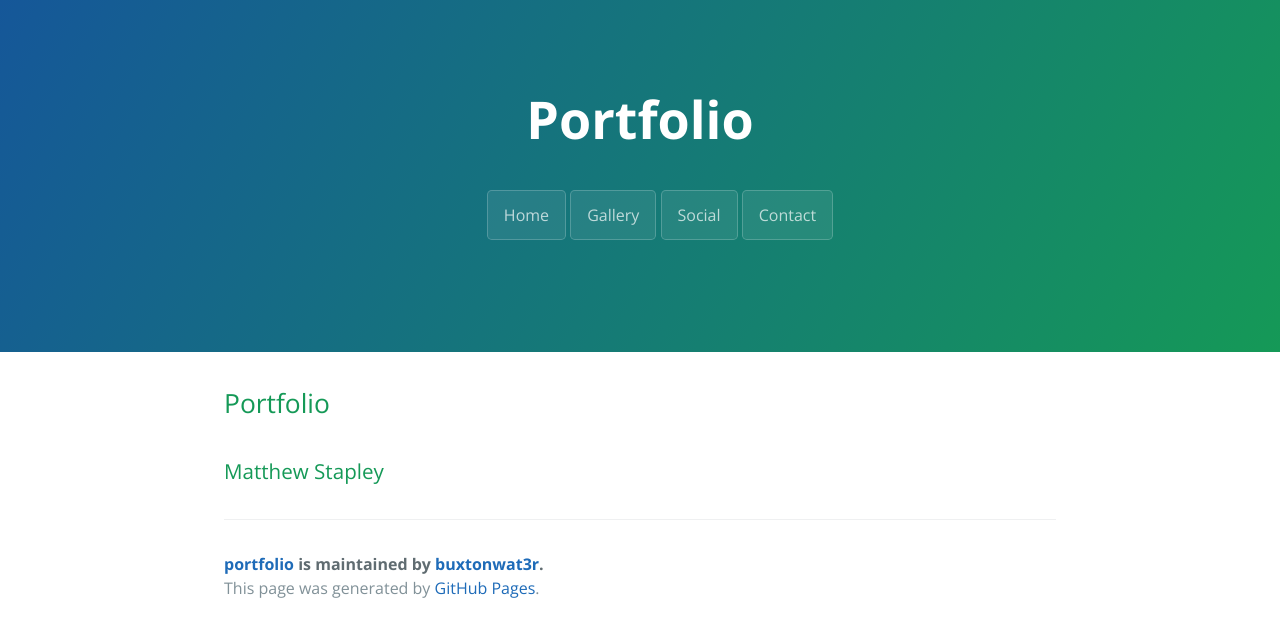
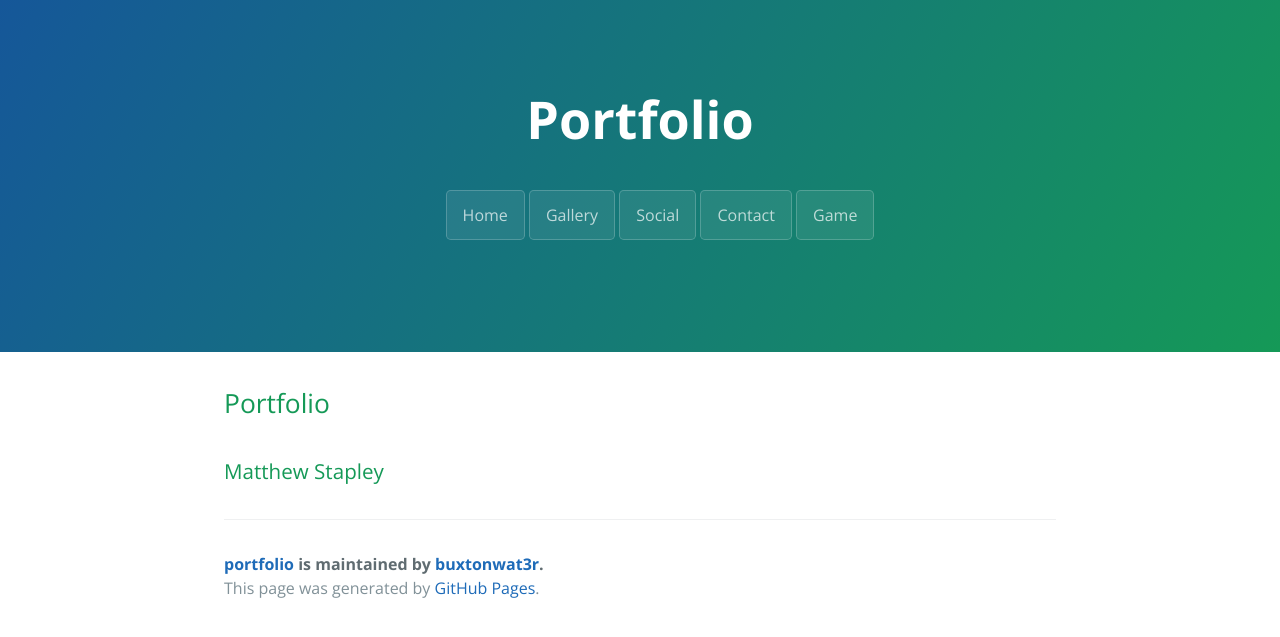
Before and after one commit to buxtonwat3r/portfolio, a Jekyll site: the page built from index.md, in a window 1280 px wide. Shown: the top 637 px of the page. Built offline with Jekyll 4.4.1, drawn with Linux system fonts in a browser that asks for light colours; our own code applies the rules of GitHub Pages for plain Markdown files; the repository's description, which GitHub fills in, is left out.

Commit message:
Update nav.html

```diff
--- a/_includes/nav.html
+++ b/_includes/nav.html
@@ -12,5 +12,8 @@
      <li>
      <a href="contact.html" class="btn"> Contact </a>
    </li>
+   <li>
+     <a href="game.html" class="btn"> Game </a>
+   </li>
   </ul>
 </nav>
```
